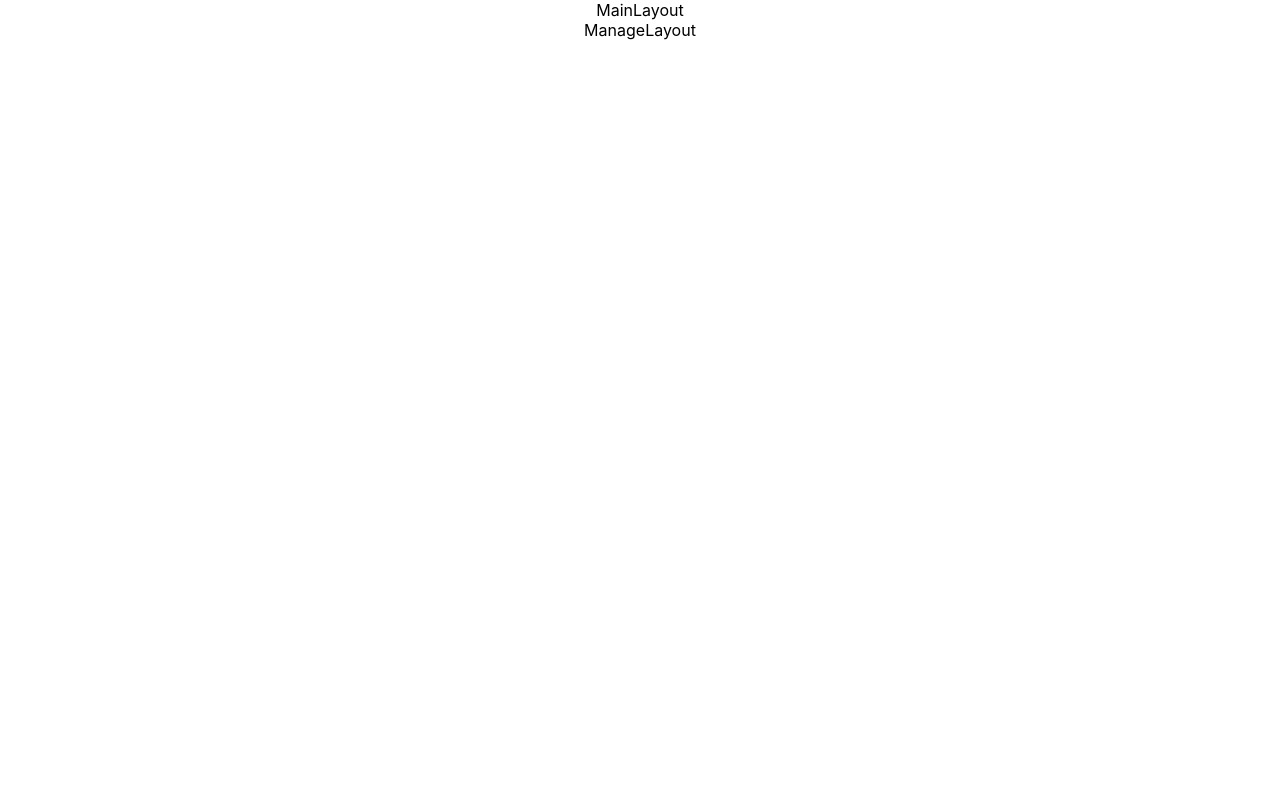
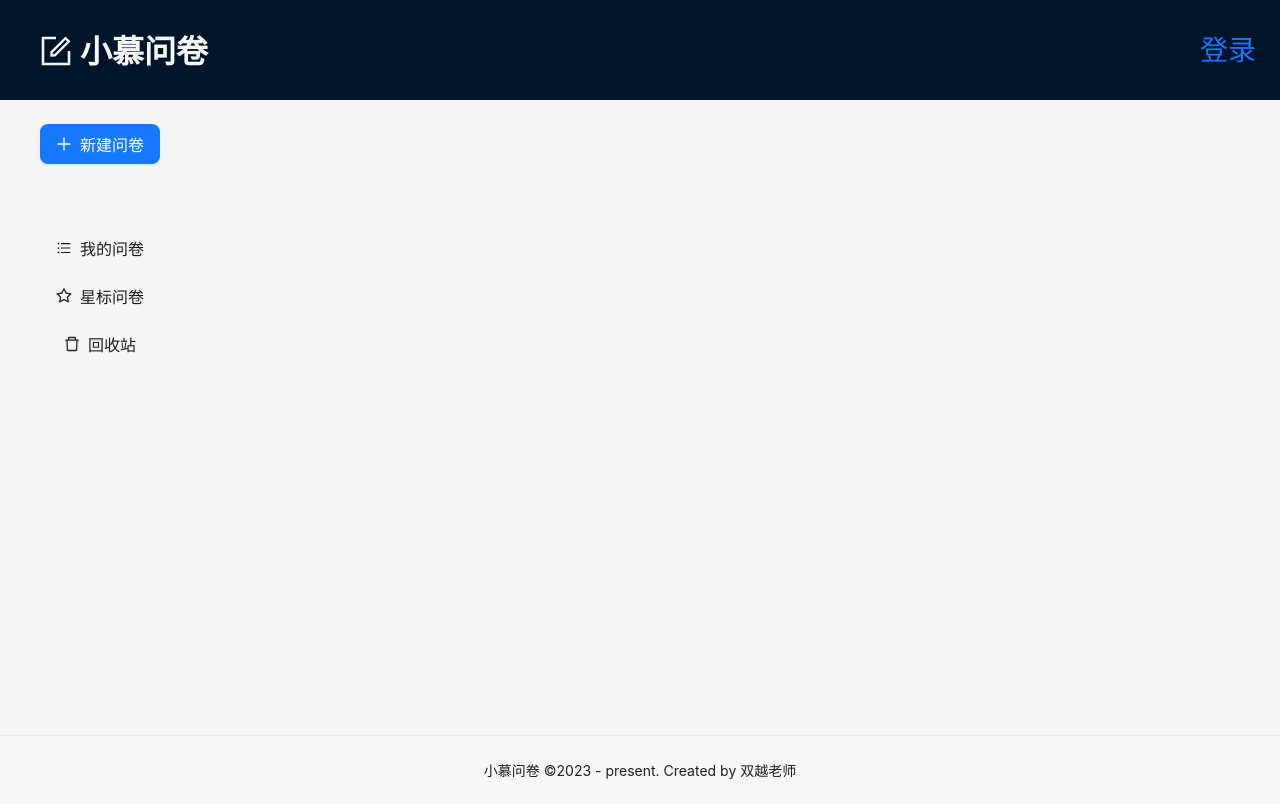
Before and after one commit to yaodada123/questionnaire-FE, a React (Create React App) app: page /manage in a window 1280 px wide. Built offline with nearby package versions, Linux system fonts and the light colour scheme.

Commit message:
feat:antd-refacter

```diff
--- a/package.json
+++ b/package.json
@@ -3,6 +3,7 @@
   "version": "0.1.0",
   "private": true,
   "dependencies": {
+    "@ant-design/icons": "^5.5.1",
     "@testing-library/jest-dom": "^5.17.0",
     "@testing-library/react": "^13.4.0",
     "@testing-library/user-event": "^13.5.0",
@@ -11,6 +12,7 @@
     "@types/react": "^18.3.12",
     "@types/react-dom": "^18.3.1",
     "@types/react-router-dom": "^5.3.3",
+    "antd": "^5.21.6",
     "react": "^18.3.1",
     "react-dom": "^18.3.1",
     "react-router-dom": "^6.27.0",
--- /dev/null
+++ b/src/components/Logo.module.scss
@@ -0,0 +1,11 @@
+.container {
+    width: 200px;
+    margin: 12px 0;
+    line-height: 1;
+    text-align: center;
+
+    h1 {
+        font-size: 32px;
+        color: #f7f7f7;
+    }
+}
--- /dev/null
+++ b/src/components/Logo.tsx
@@ -0,0 +1,36 @@
+import React, { FC, useEffect, useState } from 'react'
+import { Space, Typography } from 'antd'
+import { FormOutlined } from '@ant-design/icons'
+import { Link } from 'react-router-dom'
+// import useGetUserInfo from '../hooks/useGetUserInfo'
+// import { HOME_PATHNAME, MANAGE_INDEX_PATHNAME } from '../router/index'
+import styles from './Logo.module.scss'
+
+const { Title } = Typography
+
+const Logo: FC = () => {
+  // const { username } = useGetUserInfo()
+
+  // const [pathname, setPathname] = useState(HOME_PATHNAME)
+  // useEffect(() => {
+  //   if (username) {
+  //     setPathname(MANAGE_INDEX_PATHNAME)
+  //   }
+  // }, [username])
+
+  return (
+    <div className={styles.container}>
+      <Link to="/">
+      {/* <Link> */}
+        <Space>
+          <Title>
+            <FormOutlined />
+          </Title>
+          <Title>小慕问卷</Title>
+        </Space>
+      </Link>
+    </div>
+  )
+}
+
+export default Logo
--- /dev/null
+++ b/src/components/UserInfo.tsx
@@ -0,0 +1,14 @@
+import React, { FC } from "react";
+import { useLocation, Link } from "react-router-dom";
+
+const UserInfo: FC = () => {
+  return (
+    <>
+      <Link to='/login'>
+        登录
+      </Link>
+
+    </>
+  )
+}
+export default UserInfo;
--- /dev/null
+++ b/src/layouts/MainLayout.module.scss
@@ -0,0 +1,23 @@
+.header {
+    padding: 0 24px;
+    height: 100px;
+    .left {
+        float: left;
+    }
+
+    .right {
+        float: right;
+        font-size: 28px;
+        line-height: 100px;
+    }
+}
+
+.main {
+    min-height: calc(100vh - 100px - 65px);
+}
+
+.footer {
+    text-align: center;
+    background-color: #f7f7f7;
+    border-top: 1px solid #e8e8e8;
+}
--- a/src/layouts/MainLayout.tsx
+++ b/src/layouts/MainLayout.tsx
@@ -1,12 +1,38 @@
 import React, { FC } from "react";
 import { Outlet } from "react-router-dom";
+import styles from "./MainLayout.module.scss";
+import { Layout, Spin } from "antd";
+import Logo from "../components/Logo";
+import UserInfo from "../components/UserInfo";
+
+const { Header, Content, Footer } = Layout;
 
 const MainLayout: FC = () => {
-  return (<>
-    MainLayout
-    <br />
-    <Outlet />
-  </>)
-}
+  return (
+    <Layout>
+      <Header className={styles.header}>
+        <div className={styles.left}>
+          <Logo />
+        </div>
+        <div className={styles.right}><UserInfo /></div>
+      </Header>
+      <Layout className={styles.main}>
+        <Content>
+          {/* {waitingUserData ? (
+          <div style={{ textAlign: 'center', marginTop: '60px' }}>
+            <Spin />
+          </div>
+        ) : (
+          <Outlet />
+        )} */}
+          <Outlet />
+        </Content>
+      </Layout>
+      <Footer className={styles.footer}>
+        小慕问卷 &copy;2023 - present. Created by 双越老师
+      </Footer>
+    </Layout>
+  );
+};
 
 export default MainLayout;
--- /dev/null
+++ b/src/layouts/ManageLayout.module.scss
@@ -0,0 +1,15 @@
+.container {
+    padding: 24px 0;
+    width: 1200px;
+    margin: 0 auto;
+    display: flex;
+}
+
+.left {
+    width: 120px;
+}
+
+.right {
+    flex: 1;
+    margin-left: 60px;
+}
--- a/src/layouts/ManageLayout.tsx
+++ b/src/layouts/ManageLayout.tsx
@@ -1,12 +1,84 @@
-import React, { FC } from "react";
-import { Outlet } from "react-router-dom";
+import React, { FC } from 'react'
+import { Outlet, useNavigate, useLocation } from 'react-router-dom'
+import { Button, Space, Divider, message } from 'antd'
+import { PlusOutlined, BarsOutlined, StarOutlined, DeleteOutlined } from '@ant-design/icons'
+// import { useRequest } from 'ahooks'
+// import { createQuestionService } from '../services/question'
+import styles from './ManageLayout.module.scss'
 
 const ManageLayout: FC = () => {
-  return (<>
-    ManageLayout
-    <br />
-    <Outlet />
-  </>)
+  const nav = useNavigate()
+  const { pathname } = useLocation()
+
+  // const [loading, setLoading] = useState(false)
+  // async function handleCreateClick() {
+  //   setLoading(true)
+  //   const data = await createQuestionService()
+  //   const { id } = data || {}
+  //   if (id) {
+  //     nav(`/question/edit/${id}`)
+  //     message.success('创建成功')
+  //   }
+  //   setLoading(false)
+  // }
+
+  // const {
+  //   loading,
+  //   // error,
+  //   run: handleCreateClick,
+  // } = useRequest(createQuestionService, {
+  //   manual: true,
+  //   onSuccess(result) {
+  //     nav(`/question/edit/${result.id}`)
+  //     message.success('创建成功')
+  //   },
+  // })
+
+  return (
+    <div className={styles.container}>
+      <div className={styles.left}>
+        <Space direction="vertical">
+          <Button
+            type="primary"
+            size="large"
+            icon={<PlusOutlined />}
+            // onClick={handleCreateClick}
+            // disabled={loading}
+          >
+            新建问卷
+          </Button>
+          <Divider style={{ borderTop: 'transparent' }} />
+          <Button
+            type={pathname.startsWith('/manage/list') ? 'default' : 'text'}
+            size="large"
+            icon={<BarsOutlined />}
+            onClick={() => nav('/manage/list')}
+          >
+            我的问卷
+          </Button>
+          <Button
+            type={pathname.startsWith('/manage/star') ? 'default' : 'text'}
+            size="large"
+            icon={<StarOutlined />}
+            onClick={() => nav('/manage/star')}
+          >
+            星标问卷
+          </Button>
+          <Button
+            type={pathname.startsWith('/manage/trash') ? 'default' : 'text'}
+            size="large"
+            icon={<DeleteOutlined />}
+            onClick={() => nav('/manage/trash')}
+          >
+            回收站
+          </Button>
+        </Space>
+      </div>
+      <div className={styles.right}>
+        <Outlet />
+      </div>
+    </div>
+  )
 }
 
-export default ManageLayout;
+export default ManageLayout
```
Also changed, not shown: 1 other file (tests, documents, lock files or other folders).
